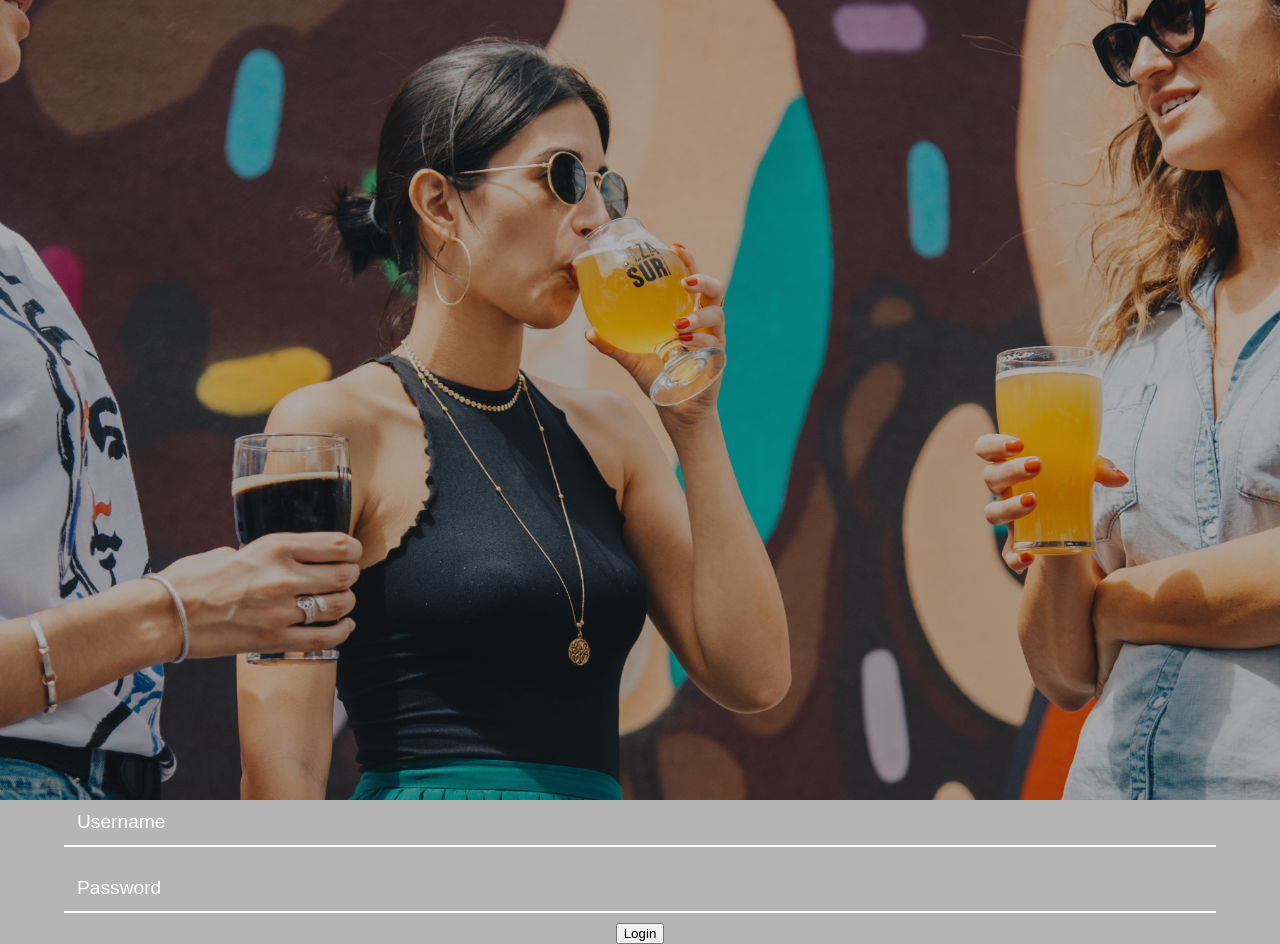
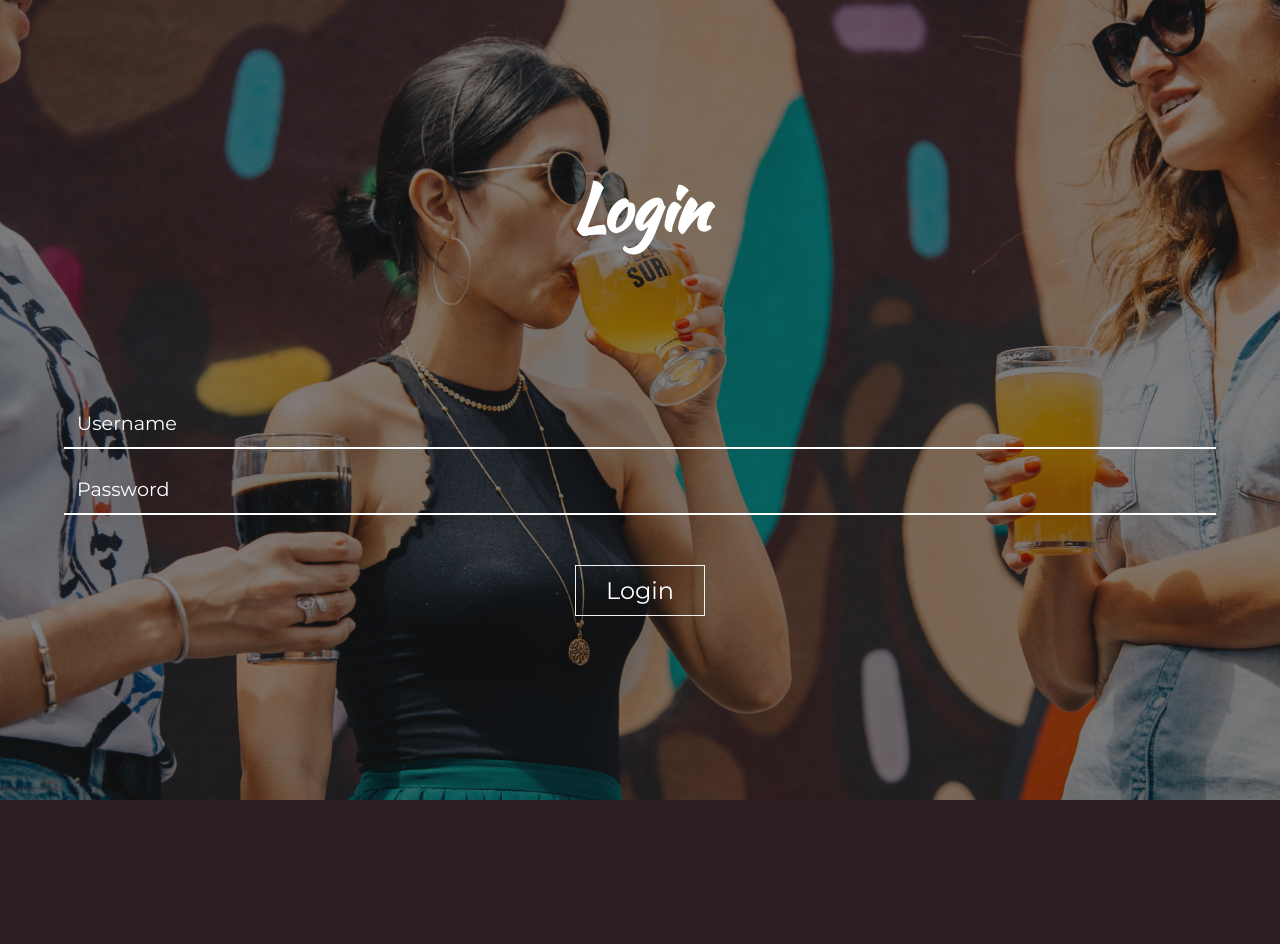
Before and after one commit to LlurensMartinez/Project2-EventUp, a Node server app: page /auth/login in a window 1280 px wide. After the commit the page ends 800 px from the top, so only its background shows below. Run offline with Node 20, Linux system fonts and the light colour scheme; some libraries are stand-ins or nearby versions.

Commit message:
Css home login sigin Ok

```diff
--- a/public/stylesheets/style.css
+++ b/public/stylesheets/style.css
@@ -1,4 +1,5 @@
     @import url('https://fonts.googleapis.com/css?family=Kaushan+Script');
+    @import url('https://fonts.googleapis.com/css?family=Montserrat');
     .img-event {
         width: 50px;
         height: 50px;
@@ -12,7 +13,7 @@
         margin: 0;
         padding: 0;
         color: #111;
-        font-family: Helvetica, Arial, sans-serif;
+        font-family: 'Montserrat', sans-serif;
         font-size: 16px;
         line-height: 147%;
         height: 100vh;
@@ -133,7 +134,7 @@
         color: white;
         font-size: 1.2em;
         font-weight: 100;
-        f
+        font-family: 'Montserrat', sans-serif;
     }
     /* WebKit */
 
@@ -195,11 +196,20 @@
         background-repeat: no-repeat;
     }
 
-    .index-main h1 {
+    .opacity {
+        background-color: rgb(12, 11, 11, 0.1);
+        display: flex;
+        flex-direction: column;
+        justify-content: space-evenly;
+        height: 100%;
+    }
+
+    .opacity h1 {
         font-family: 'Kaushan Script', cursive;
-        font-size: 4em;
-        margin-bottom: 40%;
+        font-size: 5em;
+        margin-bottom: -5%;
         color: white;
+        margin-top: 16%;
     }
 
     .home-main-div {
@@ -220,25 +230,31 @@
         text-decoration: none;
         /* text-transform: uppercase; */
         font-size: 1.50em;
-        background-color: transparent;
+        background-color: rgb(12, 11, 11, 0.6);
         color: white;
         border: 2px solid white;
-        padding: 22px;
+        border-radius: 10px;
+        padding: 30px 50px 30px 50px;
+        width: 50%;
+        text-transform: uppercase;
     }
     /* Login.hbs */
 
     .container-login {
-        background-color: rgb(12, 11, 11, 0.3);
+        background-color: rgb(12, 11, 11, 0.5);
         display: flex;
         flex-direction: column;
         justify-content: space-evenly;
+        padding-bottom: 40px;
+        height: 100%;
     }
 
     .login-section h2 {
         font-size: 4em;
         color: white;
-        margin-bottom: 67%;
+        margin-bottom: 25%;
         font-family: 'Kaushan Script', cursive;
+        margin-bottom: 28px;
     }
 
     .login-form {
@@ -249,15 +265,6 @@
     }
     /* SignUp.hbs */
 
-    .signup-div {
-        display: flex;
-        flex-direction: column;
-        align-items: center;
-        justify-content: center;
-        align-content: center;
-        height: 100%;
-    }
-
     .signup-form {
         display: flex;
         flex-direction: column;
@@ -265,8 +272,25 @@
         width: 100%;
     }
 
-    .signup-div h2 {
+    .container-login h2 {
         font-size: 4em;
+        color: white;
+        font-family: 'Kaushan Script', cursive;
+    }
+
+    .submitButton {
+        color: white;
+        border: 1px solid rgb(239, 241, 241);
+        background: none;
+        font-size: 1.5em;
+        font-weight: 300;
+        padding: 10px 30px 10px 30px;
+        margin-top: 40px;
+        font-family: 'Montserrat', sans-serif;
+    }
+
+    input {
+        outline: none;
     }
     /* friends.hbs */
 
--- a/views/auth/login.hbs
+++ b/views/auth/login.hbs
@@ -4,7 +4,7 @@
   <form action="/auth/login" method="POST" class="login-form">
     <input type="text" name="username" placeholder="Username">
     <input type="password" name="password" placeholder="Password">
-    <button type="submit">Login</button>
+    <button class="submitButton" type="submit">Login</button>
   </form>
   </div>
 {{>flash}}
```
Also changed, not shown: views/auth/signup.hbs (+6 -5 lines), views/index.hbs (+5 -2 lines).
